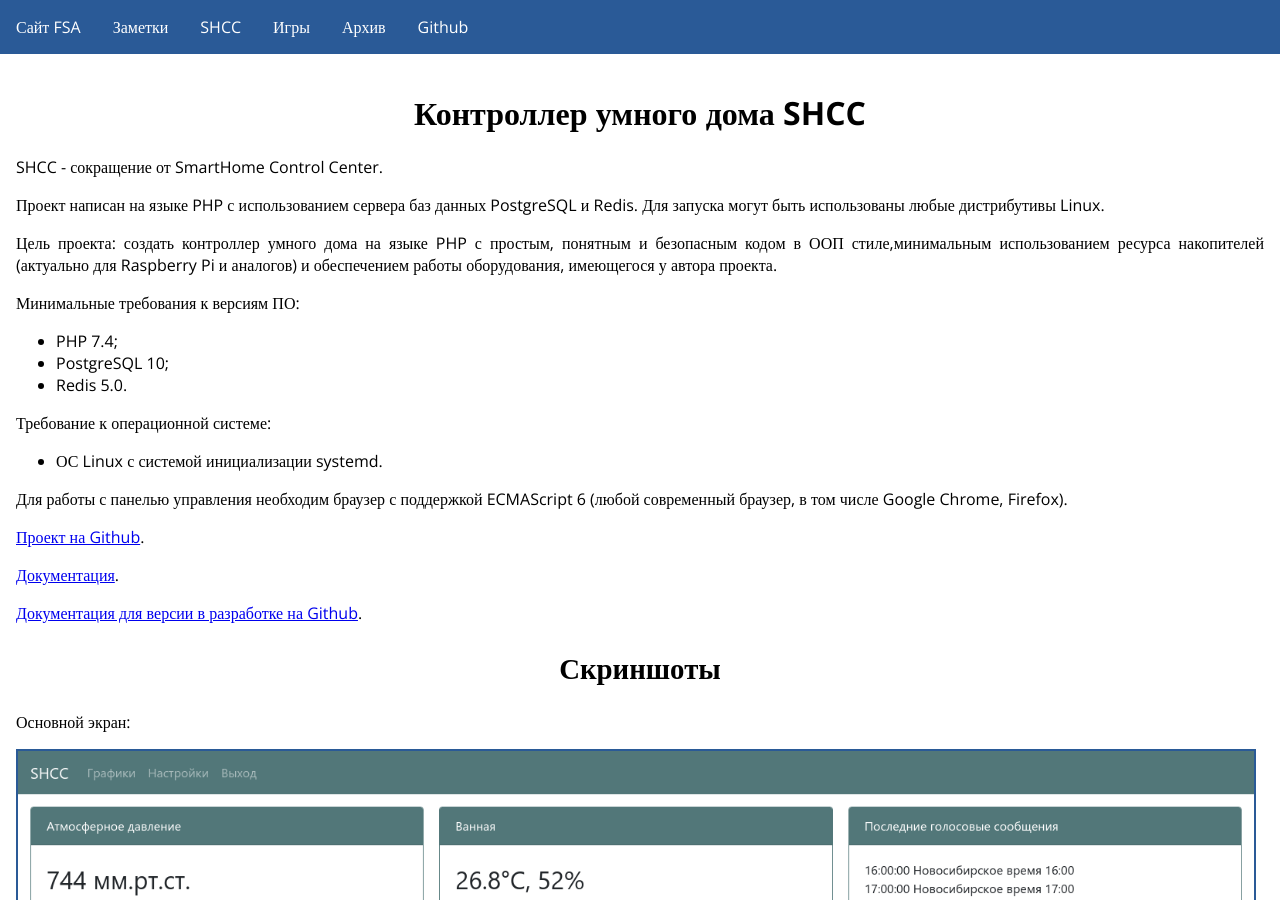
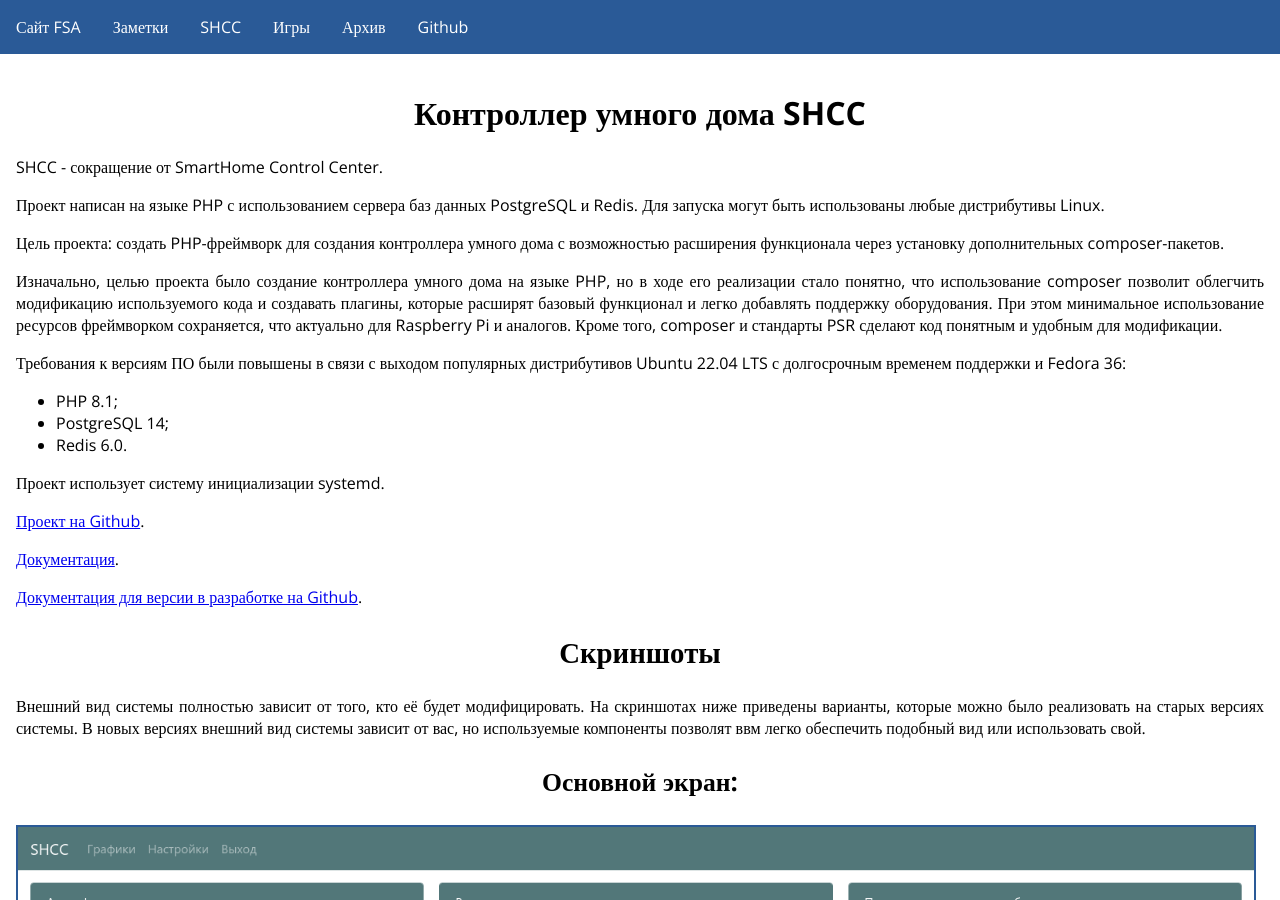
Before and after one commit to fsa/site, a Jekyll site: the page built from shcc.md, in a window 1280 px wide and 900 px high. Built offline with Jekyll 4.4.1, drawn with Linux system fonts in a browser that asks for light colours; our own code applies the rules of GitHub Pages for plain Markdown files; some of the changed text lies outside the part shown.

Commit message:
Замена проекта на фреймворк SHCC.

```diff
--- a/shcc.md
+++ b/shcc.md
@@ -1,6 +1,6 @@
 ---
 layout: default
-excerpt: Контроллер умного дома SHCC - это приложение, написанное на языке PHP, работающее на веб-сервере, использующее базы данных Redis для хранения текущей информации и PostgreSQL для хранения данных.
+excerpt: SHCC - это PHP фреймворк для создания контроллера умного дома с использованием веб-сервера и систем управления базами данных Redis и PostgreSQL.
 ---
 # Контроллер умного дома SHCC
 
@@ -8,19 +8,17 @@ SHCC - сокращение от SmartHome Control Center.
 
 Проект написан на языке PHP с использованием сервера баз данных PostgreSQL и Redis. Для запуска могут быть использованы любые дистрибутивы Linux.
 
-Цель проекта: создать контроллер умного дома на языке PHP с простым, понятным и безопасным кодом в ООП стиле,минимальным использованием ресурса накопителей (актуально для Raspberry Pi и аналогов) и обеспечением работы оборудования, имеющегося у автора проекта.
+Цель проекта: создать PHP-фреймворк для создания контроллера умного дома с возможностью расширения функционала через установку дополнительных composer-пакетов.
 
-Минимальные требования к версиям ПО:
+Изначально, целью проекта было создание контроллера умного дома на языке PHP, но в ходе его реализации стало понятно, что использование composer позволит облегчить модификацию используемого кода и создавать плагины, которые расширят базовый функционал и легко добавлять поддержку оборудования. При этом минимальное использование ресурсов фреймворком сохраняется, что актуально для Raspberry Pi и аналогов. Кроме того, composer и стандарты PSR сделают код понятным и удобным для модификации.
 
-- PHP 7.4;
-- PostgreSQL 10;
-- Redis 5.0.
+Требования к версиям ПО были повышены в связи с выходом популярных дистрибутивов Ubuntu 22.04 LTS с долгосрочным временем поддержки и Fedora 36:
 
-Требование к операционной системе:
+- PHP 8.1;
+- PostgreSQL 14;
+- Redis 6.0.
 
-- ОС Linux с системой инициализации systemd.
-
-Для работы с панелью управления необходим браузер с поддержкой ECMAScript 6 (любой современный браузер, в том числе Google Chrome, Firefox).
+Проект использует систему инициализации systemd.
 
 [Проект на Github](https://github.com/fsa/shcc).
 
@@ -30,18 +28,16 @@ SHCC - сокращение от SmartHome Control Center.
 
 ## Скриншоты
 
-Основной экран:
+Внешний вид системы полностью зависит от того, кто её будет модифицировать. На скриншотах ниже приведены варианты, которые можно было реализовать на старых версиях системы. В новых версиях внешний вид системы зависит от вас, но используемые компоненты позволят ввм легко обеспечить подобный вид или использовать свой.
+
+### Основной экран:
 
 ![Главный экран](/shcc/pc_main.png)
 
-Отображение данных в виде графиков:
+### Отображение данных в виде графиков:
 
 ![Графики](/shcc/pc_charts.jpg)
 
-Отображение списка мест установки датчиков и оборудования:
-
-![Объекты](/shcc/pc_objects.png)
-
-Отображение списка имеющегося и обнаруженного оборудования и управление им:
+### Отображение списка имеющегося и обнаруженного оборудования и управление им:
 
 ![Устройства](/shcc/pc_devices.png)
```
